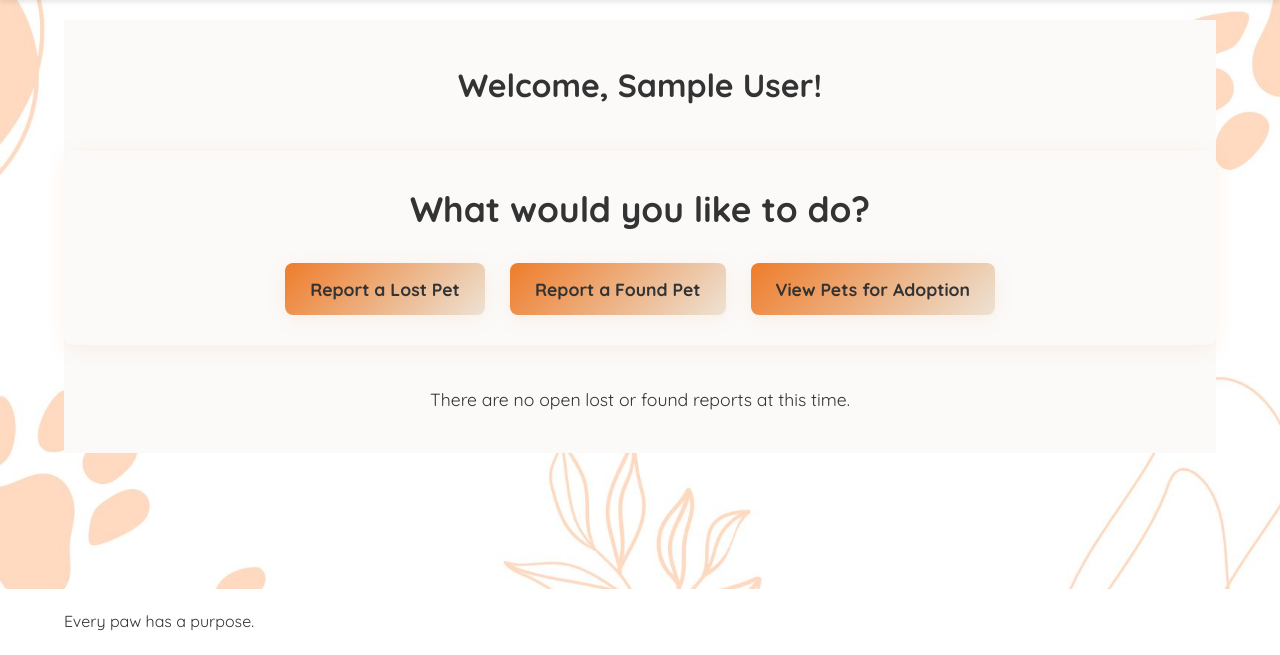
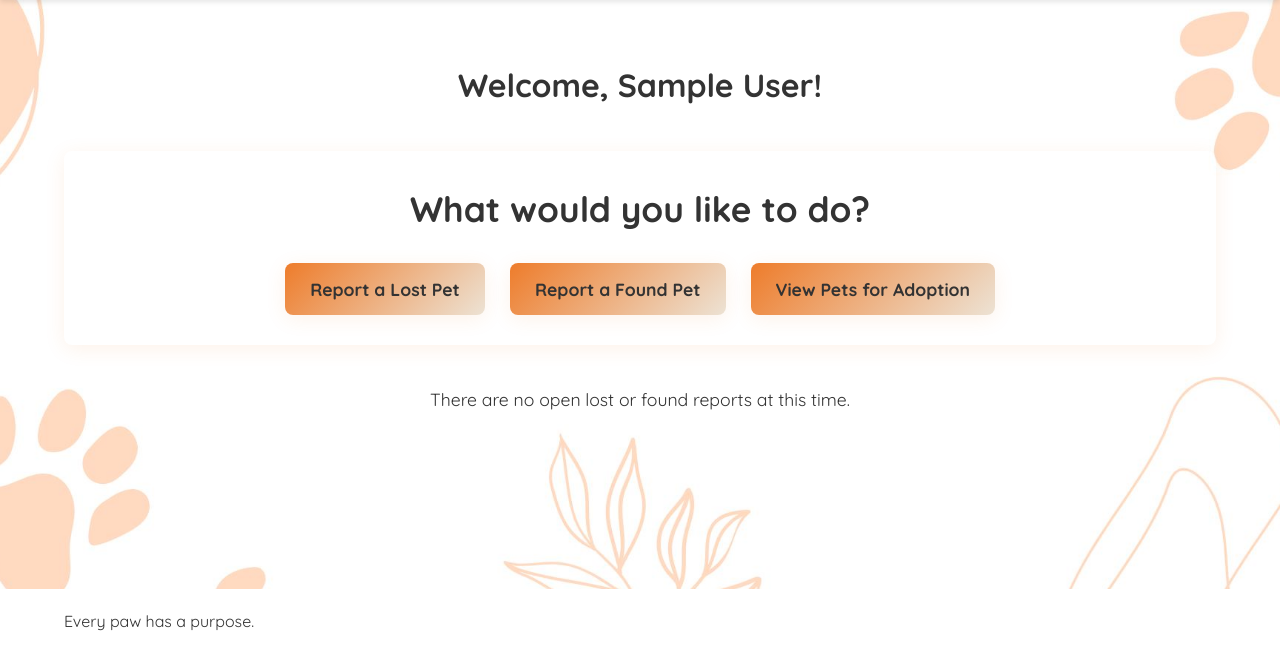
Before and after one commit to Deadpoolprime/petrescue2, a Django app: page /dashboard/ in a window 1280 px wide. Shown: the part 145-800 px from the top of the page. Run offline with Django 4.2, Linux system fonts and the light colour scheme; the visitor is signed in with stand-in values (Sample User, id 1).

Commit message:
minor changes ui

```diff
--- a/static/css/style.css
+++ b/static/css/style.css
@@ -579,7 +579,7 @@ main {
 /* --- Dashboard Section --- */
 .dashboard-section {
  padding: 40px 0;
- background-color: var(--background); /* Light background */
+ ; /* Light background */
 }
 
 .dashboard-section .section-title {
```
